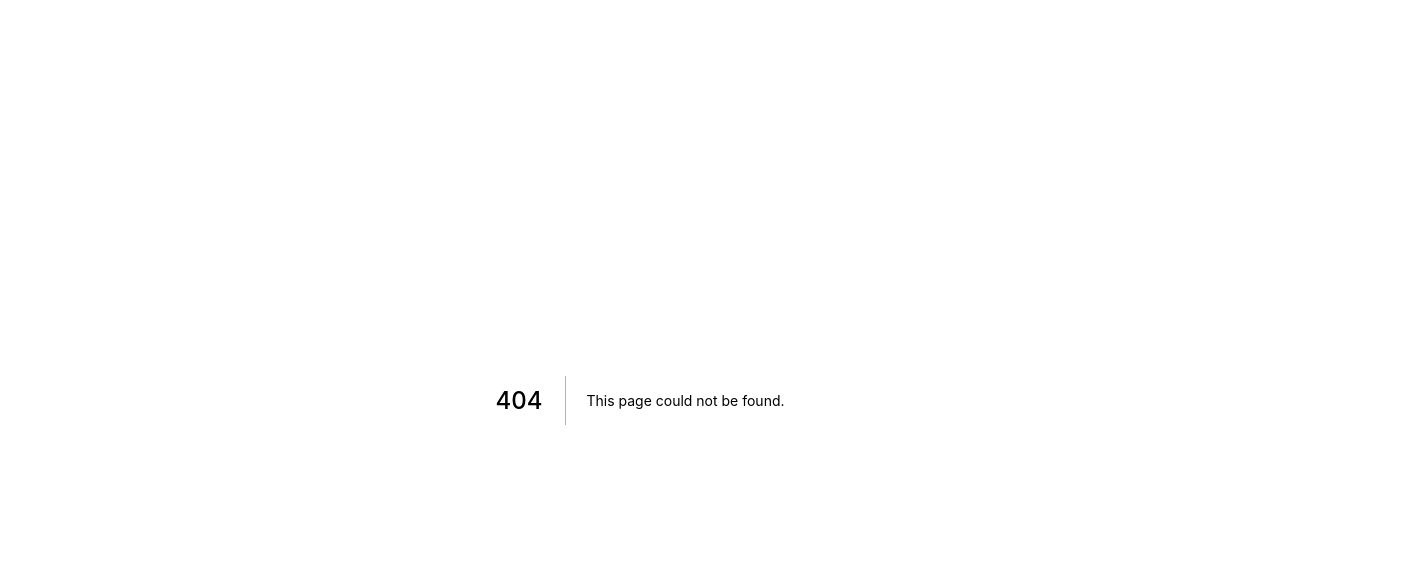
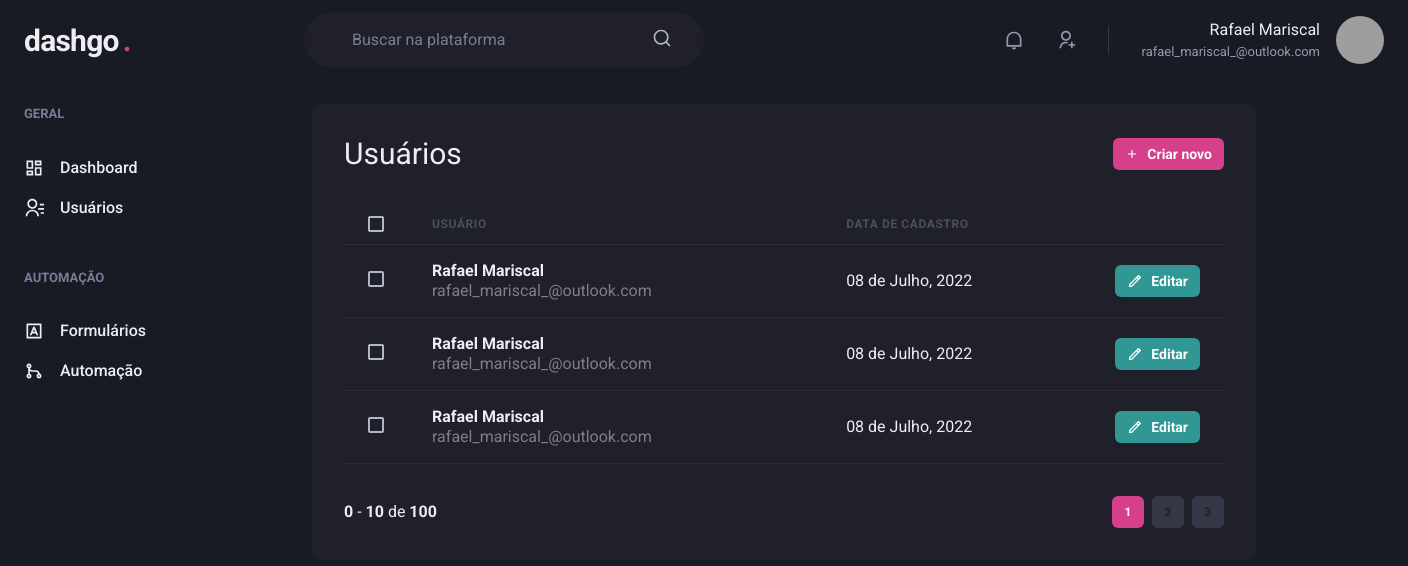
Before and after one commit to RafaelMariscal/react-query_cache_control, a Next.js app: page /users in a window 1280 px wide. Before the commit this address had no page. Shown: the top 566 px of the page, 1408 px wide, since content can reach past the window. Built offline with nearby package versions, Linux system fonts and the light colour scheme; grey boxes are pictures that could not be loaded.

Commit message:
Feat/Building users page frontend with chakra-ui.

```diff
--- /dev/null
+++ b/src/components/Form/Pagination.tsx
@@ -0,0 +1,63 @@
+import { Box, Button, Stack } from "@chakra-ui/react"
+
+
+const Pagination = () => {
+  return (
+    <Stack
+      direction={'row'}
+      mt={'8'}
+      justify={'space-between'}
+      align={'center'}
+      spacing={'6'}
+    >
+      <Box>
+        <strong>0</strong> - <strong>10</strong> de <strong>100</strong>
+      </Box>
+      <Stack
+        direction={'row'}
+        spacing={'2'}
+      >
+
+        <Button
+          size={'sm'}
+          fontSize={'xs'}
+          width={4}
+          colorScheme={'pink'}
+          disabled
+          _disabled={{
+            bg: 'pink.500',
+            cursor: 'default',
+          }}
+        >
+          1
+        </Button>
+
+        <Button
+          size={'sm'}
+          fontSize={'xs'}
+          width={4}
+          bg={'gray.700'}
+          _hover={{
+            bg: 'gray.500'
+          }}
+        >
+          2
+        </Button>
+
+        <Button
+          size={'sm'}
+          fontSize={'xs'}
+          width={4}
+          bg={'gray.700'}
+          _hover={{
+            bg: 'gray.500'
+          }}
+        >
+          3
+        </Button>
+      </Stack>
+    </Stack>
+  )
+}
+
+export default Pagination
--- /dev/null
+++ b/src/pages/users/index.tsx
@@ -0,0 +1,127 @@
+import { NextPage } from 'next'
+
+import { Box, Button, Checkbox, Flex, Heading, Icon, Table, Tbody, Td, Text, Th, Thead, Tr } from '@chakra-ui/react'
+
+import Header from '../../components/Header'
+import Sidebar from '../../components/Sidebar'
+import { RiAddLine, RiPencilLine } from 'react-icons/ri'
+import Pagination from '../../components/Form/Pagination'
+
+const UserList: NextPage = () => {
+  return (
+    <Box>
+      <Header />
+      <Flex w={'100%'} my={'6'} maxWidth={1480} mx={'auto'} px={'6'}>
+        <Sidebar />
+
+        <Box flex={'1'} borderRadius={8} bg={'gray.800'} p={'8'} >
+          <Flex mb={'8'} justify={'space-between '} align={'center'}>
+            <Heading size={'lg'} fontWeight={'normarl'}>Usuários</Heading>
+
+            <Button
+              as={'a'}
+              size={'sm'}
+              fontSize={'sm'}
+              colorScheme={'pink'}
+              leftIcon={<Icon as={RiAddLine} />}
+            >
+              Criar novo
+            </Button>
+          </Flex>
+
+          <Table colorScheme={'whiteAlpha'}>
+            <Thead>
+              <Tr>
+                <Th px={'6'} color={'gray.300'} width={'8'}>
+                  <Checkbox colorScheme={'pink'} />
+                </Th>
+                <Th>Usuário</Th>
+                <Th>Data de cadastro</Th>
+                <Th w={'8'}></Th>
+              </Tr>
+            </Thead>
+            <Tbody>
+              <Tr>
+                <Td px={'6'}>
+                  <Checkbox colorScheme={'pink'} />
+                </Td>
+                <Td>
+                  <Box>
+                    <Text fontWeight={'bold'}>Rafael Mariscal</Text>
+                    <Text fontWeight={'sm'} color={'gray'}>rafael_mariscal_@outlook.com</Text>
+                  </Box>
+                </Td>
+                <Td>08 de Julho, 2022</Td>
+                <Td>
+                  <Button
+                    as={'a'}
+                    size={'sm'}
+                    fontSize={'sm'}
+                    colorScheme={'teal'}
+                    leftIcon={<Icon as={RiPencilLine} fontSize={16} />}
+                  >
+                    Editar
+                  </Button>
+                </Td>
+              </Tr>
+
+              <Tr>
+                <Td px={'6'}>
+                  <Checkbox colorScheme={'pink'} />
+                </Td>
+                <Td>
+                  <Box>
+                    <Text fontWeight={'bold'}>Rafael Mariscal</Text>
+                    <Text fontWeight={'sm'} color={'gray'}>rafael_mariscal_@outlook.com</Text>
+                  </Box>
+                </Td>
+                <Td>08 de Julho, 2022</Td>
+                <Td>
+                  <Button
+                    as={'a'}
+                    size={'sm'}
+                    fontSize={'sm'}
+                    colorScheme={'teal'}
+                    leftIcon={<Icon as={RiPencilLine} fontSize={16} />}
+                  >
+                    Editar
+                  </Button>
+                </Td>
+              </Tr>
+
+              <Tr>
+                <Td px={'6'}>
+                  <Checkbox colorScheme={'pink'} />
+                </Td>
+                <Td>
+                  <Box>
+                    <Text fontWeight={'bold'}>Rafael Mariscal</Text>
+                    <Text fontWeight={'sm'} color={'gray'}>rafael_mariscal_@outlook.com</Text>
+                  </Box>
+                </Td>
+                <Td>08 de Julho, 2022</Td>
+                <Td>
+                  <Button
+                    as={'a'}
+                    size={'sm'}
+                    fontSize={'sm'}
+                    colorScheme={'teal'}
+                    leftIcon={<Icon as={RiPencilLine} fontSize={16} />}
+                  >
+                    Editar
+                  </Button>
+                </Td>
+              </Tr>
+            </Tbody>
+          </Table>
+
+          <Pagination />
+
+        </Box>
+
+      </Flex>
+    </Box>
+  )
+}
+
+export default UserList
```
